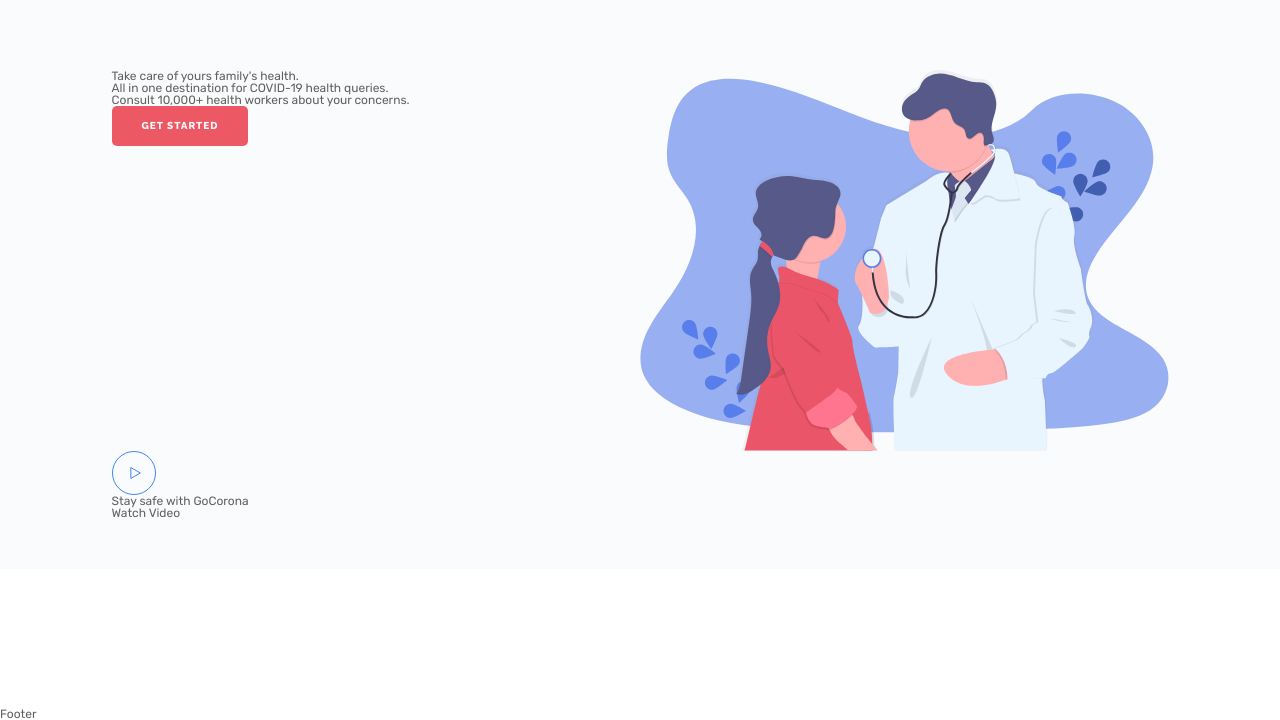
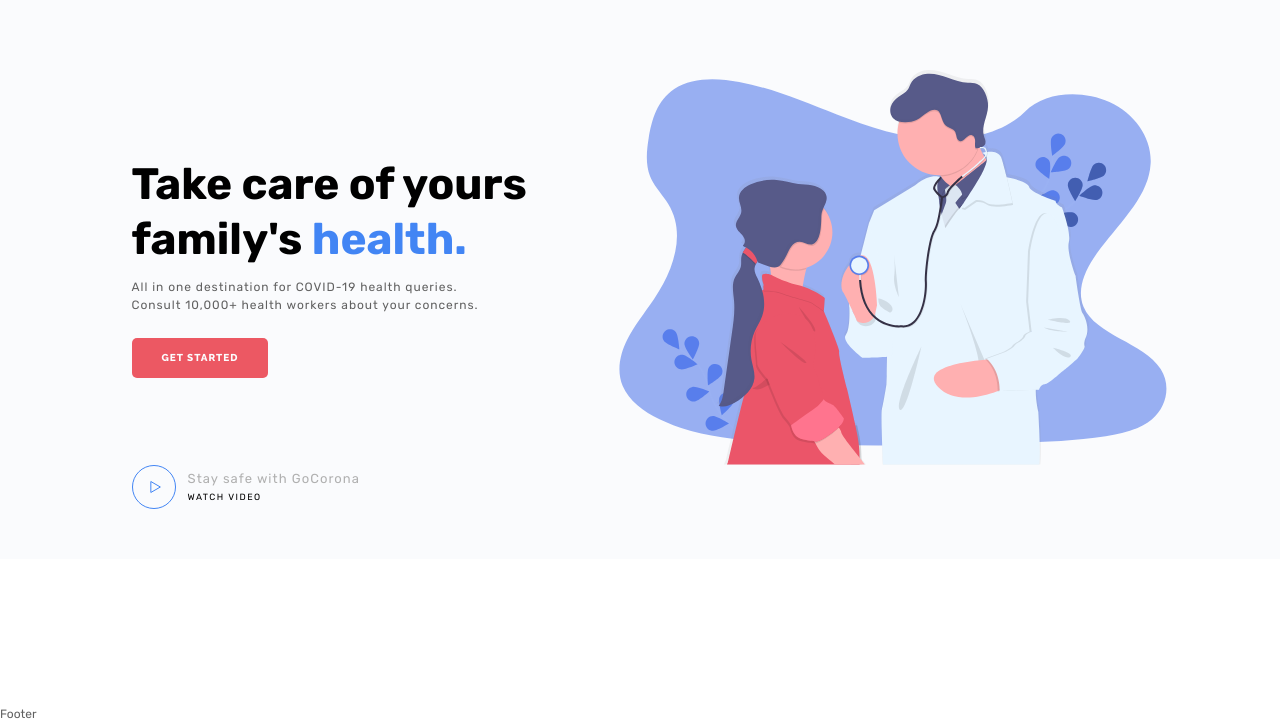
Before and after one commit to Maksym-Maleiev/GoCorona, a plain HTML site: page index.html in a window 1280 px wide. Shown: the part 80-800 px from the top of the page. Drawn offline with Linux system fonts and the light colour scheme.

Commit message:
Update styles.css

```diff
--- a/css/styles.css
+++ b/css/styles.css
@@ -295,7 +295,31 @@ body {
 }
 
 /* ---------------------------------- */
-
+.block-text {
+}
+.block-text__title {
+  font-weight: 700;
+  font-size: 44px;
+  line-height: 1.25;
+  color: #000;
+}
+.block-text__title:not(:last-child) {
+  margin: 0px 0px 12px 0px;
+}
+.block-text__title span {
+  color: #ec5863;
+}
+.block-text__title_blue span {
+  color: #4285f4;
+}
+.block-text__text {
+  line-height: 1.42;
+  letter-spacing: 0.08em;
+  margin: 0px 0px 24px 0px;
+}
+.block-text__button {
+}
+/* ---------------------------------- */
 .get-started {
   background-color: #fafbfd;
   padding: 150px 0px 50px 0px;
@@ -304,29 +328,52 @@ body {
 .get-started__container {
   display: flex;
   flex-wrap: wrap;
+  align-items: center;
 }
 
 .get-started__content {
-  flex: 0 1 50%;
+  flex: 0 1 48%;
+  padding: 0px 0px 0px 20px;
 }
 
-.block-text {
+.get-started__block-text {
+  max-width: 410px;
 }
 
-.block-text__title {
-}
-
-.block-text__title_blue span {
+.get-started-video {
+  flex: 1 1 100%;
+  padding: 0px 0px 0px 20px;
 }
 
 .video-get-started {
-  flex: 1 1 100%;
+  display: inline-flex;
+  align-items: center;
 }
 
 .get-started__image {
-  flex: 0 1 50%;
+  flex: 0 1 52%;
 }
 
 .get-started__image img {
   max-width: 100%;
 }
+
+.video-get-started__body {
+  margin: 0px 0px 0px 12px;
+}
+
+.video-get-started__title {
+  font-size: 13px;
+  line-height: 1.23;
+  letter-spacing: 0.08em;
+  color: #b0b0b0;
+  margin: 0px 0px 5px 0px;
+}
+
+.video-get-started__text {
+  font-size: 9px;
+  line-height: 1.22;
+  letter-spacing: 0.165em;
+  text-transform: uppercase;
+  color: #000000;
+}
```
